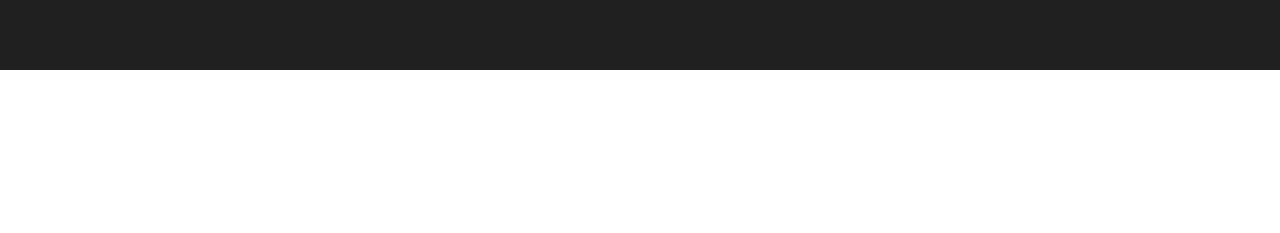
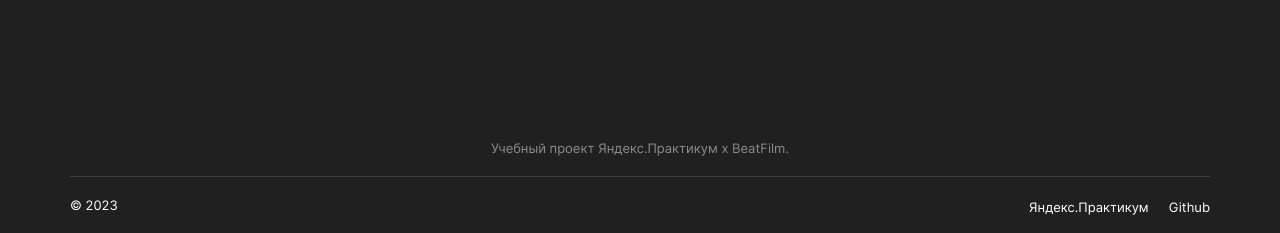
Before and after one commit to Kisrow/movies-explorer-frontend, a React (Create React App) app: page /saved-movies in a window 1280 px wide. Shown: the part 1417-1650 px from the top of the page. Before the commit the page ends 1487 px from the top, so only its background shows below. Built offline with nearby package versions, Linux system fonts and the light colour scheme; the HTML template or start-up script is replaced by a standard one.

Commit message:
fix position movies cards

```diff
--- a/src/components/app/App.js
+++ b/src/components/app/App.js
@@ -30,7 +30,7 @@
     setMobileActive(false)
   }
 
-  const auth = false; //! костыль для авторизации, нужен для адекватного отображения верстки, после будет удален
+  const auth = true; //! костыль для авторизации, нужен для адекватного отображения верстки, после будет удален
 
   return (
     <LocationContext.Provider value={location}>
--- a/src/components/mobile/mobile.css
+++ b/src/components/mobile/mobile.css
@@ -47,7 +47,6 @@
   }
 }
 
-
 @media screen and (max-width: 320px) {
   .mobile__close {
   top: 19px;
--- a/src/components/movies-card-list/MoviesCardList.css
+++ b/src/components/movies-card-list/MoviesCardList.css
@@ -6,6 +6,7 @@
   grid-auto-rows: 319px;
   gap: 32px 28px;
   max-width: 1280px;
+  justify-content: center;
 }
 
 .movies-card-list__more-movies {
@@ -27,7 +28,7 @@
   opacity: 0;
 }
 
-@media screen and (max-width: 768px) {
+@media screen and (max-width: 890px) {
   .movies-card-list {
     grid-template-columns: repeat(auto-fit, 342px);
     grid-auto-rows: 309px;
@@ -45,7 +46,7 @@
 
 }
 
-@media screen and (max-width: 410px) {
+@media screen and (max-width: 530px) {
   .movies-card-list {
     grid-template-columns: repeat(auto-fit, 300px);
     grid-auto-rows: 272px;
--- a/src/components/movies-card/MoviesCard.css
+++ b/src/components/movies-card/MoviesCard.css
@@ -63,7 +63,7 @@
   background-position: center;
 }
 
-@media screen and (max-width: 320px) {
+@media screen and (max-width: 530px) {
   .movies-card__date {
     margin: 14px;
   }
--- a/src/components/movies/Movies.css
+++ b/src/components/movies/Movies.css
@@ -2,13 +2,13 @@
   margin: 0 70px;
 }
 
-@media screen and (max-width: 768px) {
+@media screen and (max-width: 890px) {
   .movies{
     margin: 0 30px;
   }
 }
 
-@media screen and (max-width: 410px) {
+@media screen and (max-width: 530px) {
   .movies{
     margin: 0 10px;
   }
--- a/src/components/saved-movies/SaveMovies.css
+++ b/src/components/saved-movies/SaveMovies.css
@@ -2,13 +2,13 @@
   margin: 0 70px;
 }
 
-@media screen and (max-width: 768px) {
+@media screen and (max-width: 890px) {
   .saved-movies{
     margin: 0 30px;
   }
 }
 
-@media screen and (max-width: 410px) {
+@media screen and (max-width: 530px) {
   .saved-movies{
     margin: 0 10px;
   }
```
